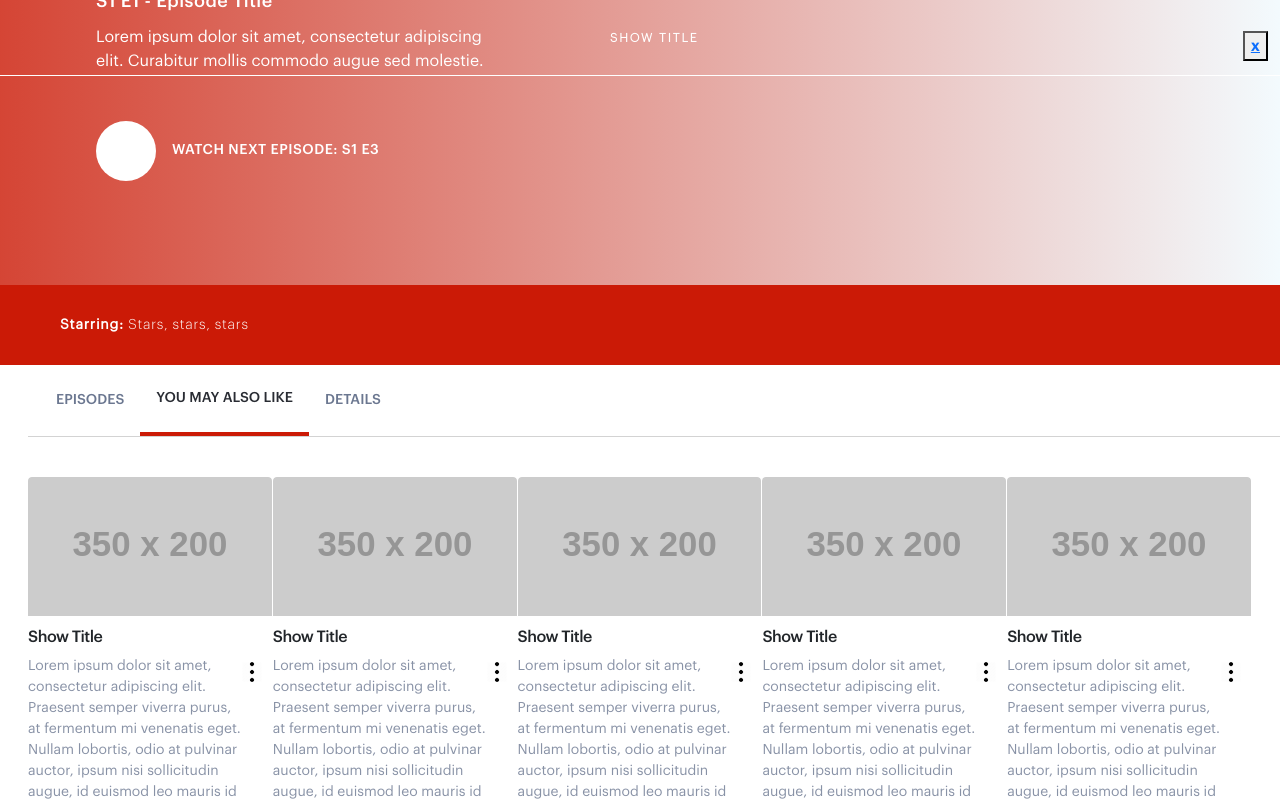
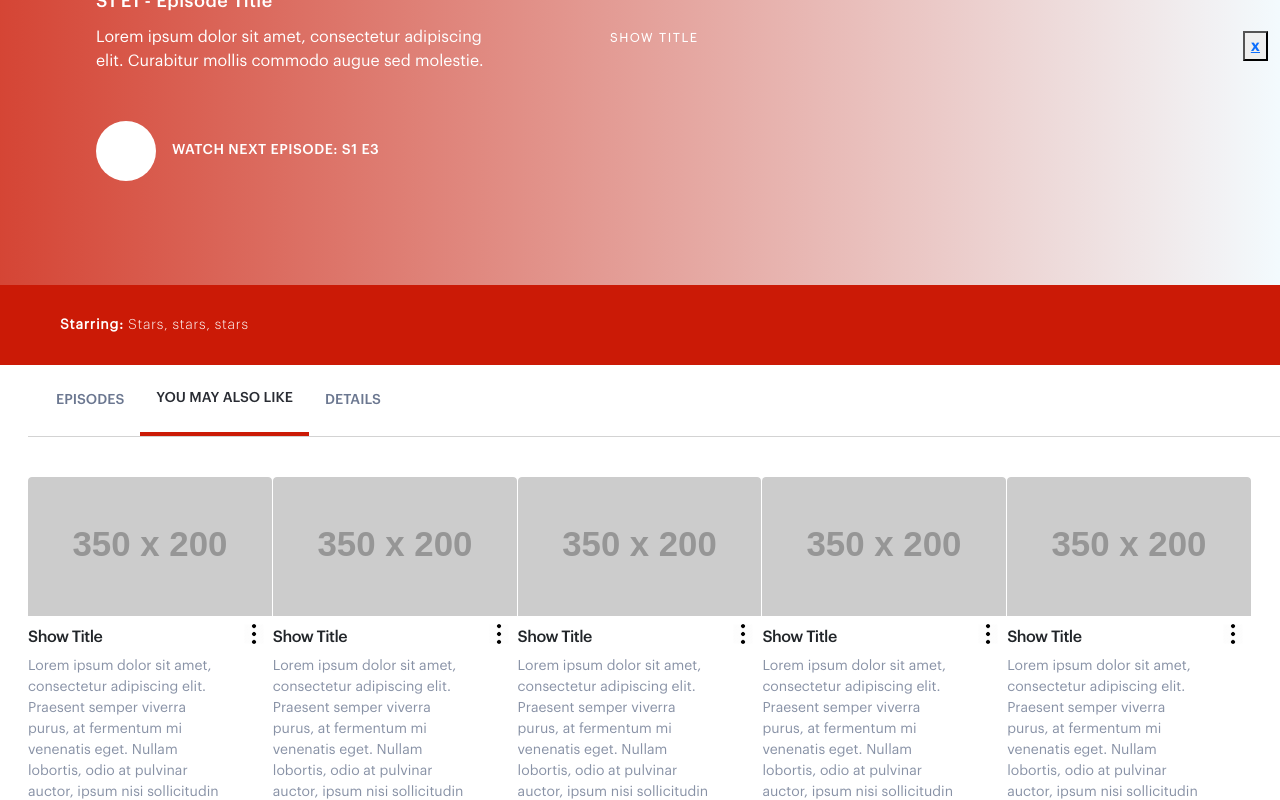
Before and after one commit to MSchak/vue-hulu-project, a Vue app: page /#/details in a window 1280 px wide. Both pictures are taken after a click on the button "YOU MAY ALSO LIKE". Shown: the part 415-1215 px from the top of the page. Built offline with nearby package versions, Linux system fonts and the light colour scheme.

Commit message:
Minor adjustments to Details View components

```diff
--- a/src/components/DetailsHeader.vue
+++ b/src/components/DetailsHeader.vue
@@ -20,10 +20,10 @@ export default {
 
 .details-header{
   position: fixed;
-  border-bottom: .01px solid white;
   z-index: 100;
   height: 60px;
 }
+
 
 .title{
   font-family: "Graphik Light";
--- a/src/components/EpTile.vue
+++ b/src/components/EpTile.vue
@@ -16,7 +16,7 @@
           </p>
         </div>
         <div>
-        <ellipse-menu class="on-card"></ellipse-menu>
+          <ellipse-menu class="pt-2 pe-2"></ellipse-menu>
         </div>
       </div>
     </div>
@@ -47,7 +47,6 @@ export default {
   margin-bottom: 3px;
 }
 
-
 .ep-description {
   font-size: 0.875em;
   line-height: 21px;
--- a/src/components/EpisodesTab.vue
+++ b/src/components/EpisodesTab.vue
@@ -64,7 +64,7 @@ export default {
   data() {
     return {
       active: false,
-      btn: 2,
+      btn: 1,
       seasonNumber: 1,
     };
   },
--- a/src/components/ShowGrid.vue
+++ b/src/components/ShowGrid.vue
@@ -8,6 +8,13 @@
         <ep-tile></ep-tile>
         </div>
         <div class="row">
+        <ep-tile></ep-tile>
+        <ep-tile></ep-tile>
+        <ep-tile></ep-tile>
+        <ep-tile></ep-tile>
+        <ep-tile></ep-tile>
+        </div>
+          <div class="row">
         <ep-tile></ep-tile>
         <ep-tile></ep-tile>
         <ep-tile></ep-tile>
--- a/src/components/ShowTile.vue
+++ b/src/components/ShowTile.vue
@@ -6,14 +6,20 @@
         src="https://via.placeholder.com/350x200"
         alt=""
     /></router-link>
-    <h5 class="card-title my-2 pt-1">Show title</h5>
-    <p class="description">
-      Lorem ipsum dolor sit amet, consectetur adipiscing elit. Praesent semper
-      viverra purus, at fermentum mi venenatis eget. Nullam lobortis, odio at
-      pulvinar auctor, ipsum nisi sollicitudin augue, id euismod leo mauris id
-      ligula.
-    </p>
-    <ellipse-menu class="on-card"></ellipse-menu>
+    <div class="d-flex">
+      <div>
+        <h5 class="card-title my-2 pt-1">Show title</h5>
+        <p class="description">
+          Lorem ipsum dolor sit amet, consectetur adipiscing elit. Praesent
+          semper viverra purus, at fermentum mi venenatis eget. Nullam lobortis,
+          odio at pulvinar auctor, ipsum nisi sollicitudin augue, id euismod leo
+          mauris id ligula.
+        </p>
+      </div>
+      <div>
+        <ellipse-menu class="pt-2 pe-2"></ellipse-menu>
+      </div>
+    </div>
   </div>
 </template>
 
@@ -42,7 +48,6 @@ export default {
   text-transform: capitalize;
 }
 
-
 .description {
   font-size: 0.875em;
   line-height: 21px;
@@ -50,10 +55,4 @@ export default {
   opacity: 80%;
   margin-right: 25px;
 }
-
-.on-card {
-  position: absolute;
-      top: 185px;
-    right: 10px;
-}
 </style>
--- a/src/views/Details.vue
+++ b/src/views/Details.vue
@@ -10,7 +10,7 @@
 </template>
 
 <script>
-import DetailsHighEmContent from "../components/DetailsHighEmContent.vue"
+import DetailsHighEmContent from "../components/DetailsHighEmContent.vue";
 import SubNav from "../components/SubNav.vue";
 import DetailsHeader from "../components/DetailsHeader.vue";
 import DetailsImgFooter from "../components/DetailsImgFooter.vue";
```
Lines whose indentation alone changed are shown as unchanged.
